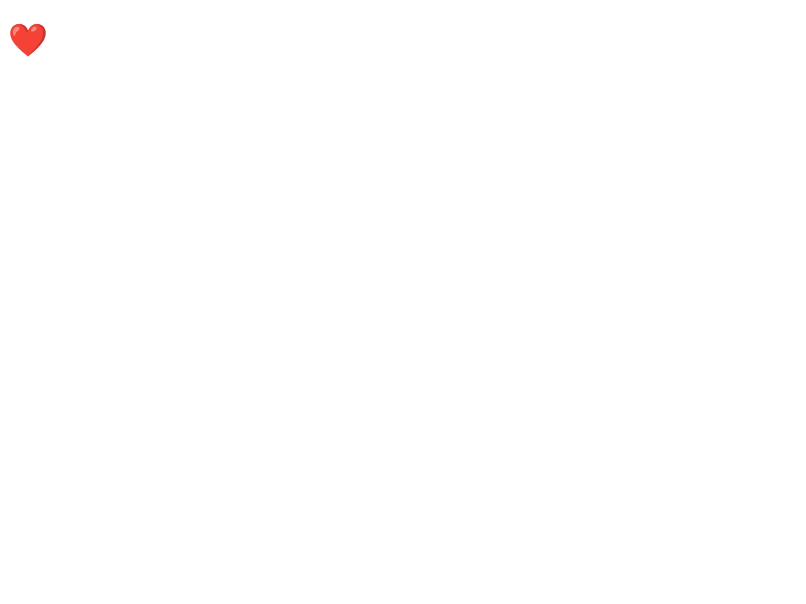
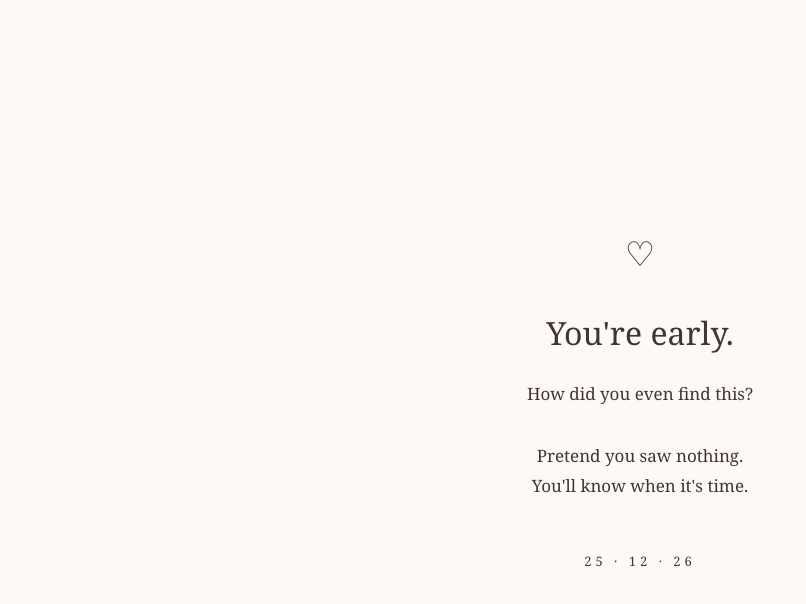
Before and after one commit to sseanchoo/happyfifth, a plain HTML site: page 01/index.html in a window 1280 px wide. Shown: the whole page, without its empty margins (0-806 px from the left). Drawn offline with Linux system fonts and the light colour scheme.

Commit message:
Update index.html

```diff
--- a/01/index.html
+++ b/01/index.html
@@ -3,10 +3,115 @@
 <head>
   <meta charset="UTF-8">
   <meta name="viewport" content="width=device-width, initial-scale=1.0">
-  <title>Happy Fifth ❤️</title>
+
+  <title>♡</title>
+
+  <style>
+    * {
+      box-sizing: border-box;
+    }
+
+    body {
+      margin: 0;
+      min-height: 100vh;
+      display: flex;
+      align-items: center;
+      justify-content: center;
+
+      background: #fff9f6;
+      color: #3f3535;
+
+      font-family: Georgia, "Times New Roman", serif;
+      text-align: center;
+
+      padding: 32px;
+    }
+
+    .container {
+      max-width: 420px;
+    }
+
+    .heart {
+      font-size: 34px;
+      margin-bottom: 35px;
+
+      animation: pulse 2.5s infinite;
+    }
+
+    h1 {
+      font-size: 32px;
+      font-weight: normal;
+      margin-bottom: 25px;
+
+      opacity: 0;
+      animation: fadeIn 1.5s forwards;
+      animation-delay: 0.4s;
+    }
+
+    .message {
+      font-size: 17px;
+      line-height: 1.8;
+
+      opacity: 0;
+      animation: fadeIn 1.5s forwards;
+      animation-delay: 1.3s;
+    }
+
+    .date {
+      margin-top: 50px;
+
+      font-size: 13px;
+      letter-spacing: 4px;
+
+      opacity: 0;
+      animation: fadeIn 1.5s forwards;
+      animation-delay: 2.5s;
+    }
+
+    @keyframes fadeIn {
+      from {
+        opacity: 0;
+        transform: translateY(8px);
+      }
+
+      to {
+        opacity: 1;
+        transform: translateY(0);
+      }
+    }
+
+    @keyframes pulse {
+      0%, 100% {
+        transform: scale(1);
+      }
+
+      50% {
+        transform: scale(1.15);
+      }
+    }
+  </style>
 </head>
 
 <body>
-  <h1>❤️</h1>
+
+  <div class="container">
+
+    <div class="heart">♡</div>
+
+    <h1>You're early.</h1>
+
+    <div class="message">
+      How did you even find this?<br><br>
+
+      Pretend you saw nothing.<br>
+      You'll know when it's time.
+    </div>
+
+    <div class="date">
+      25 · 12 · 26
+    </div>
+
+  </div>
+
 </body>
 </html>
```
